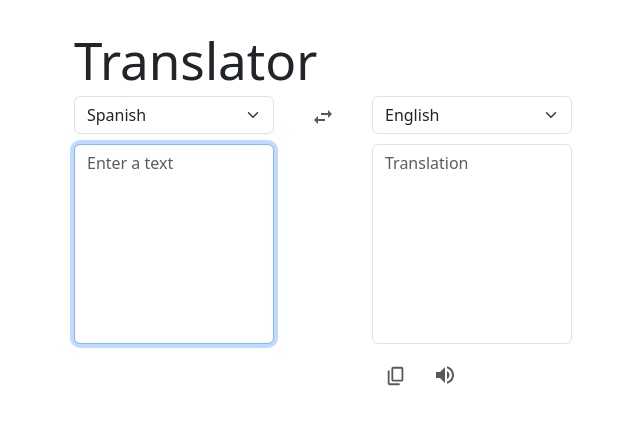
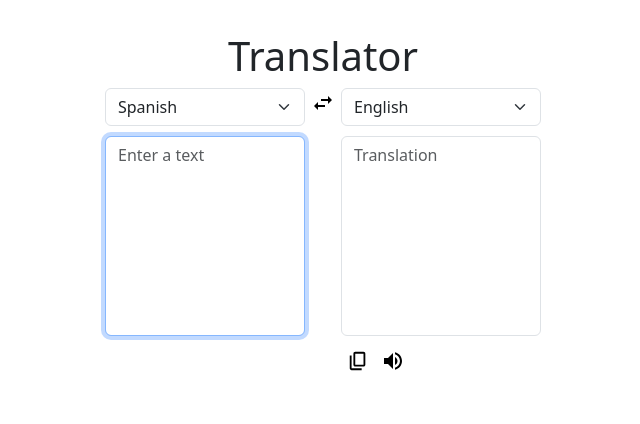
Before and after one commit to elialcodes/translator, a React (Vite) app: page / in a window 1280 px wide. Shown: the top 424 px of the page, without its empty margins (317-957 px from the left). Built offline with nearby package versions, Linux system fonts and the light colour scheme.

Commit message:
fix: app component without react bootstrap

```diff
--- a/src/App.css
+++ b/src/App.css
@@ -12,3 +12,23 @@
   padding: 5px;
   border-radius: 5px;
 } */
+
+h1 {
+  font-size: 3.2em;
+  line-height: 1.1;
+  text-align: center;
+  margin-bottom: 50px;
+}
+
+.container {
+  display: flex;
+}
+
+.button-icon {
+  background-color: transparent;
+  border: none;
+}
+
+.copied-text {
+  background-color: lightskyblue;
+}
--- a/src/App.tsx
+++ b/src/App.tsx
@@ -1,5 +1,4 @@
 import './App.css';
-import { Container, Row, Col, Button } from 'react-bootstrap';
 import 'bootstrap/dist/css/bootstrap.min.css';
 import { useEffect, useState } from 'react';
 import { useStore } from './hooks/useStore';
@@ -73,36 +72,36 @@ function App() {
   };
 
   return (
-    <Container>
+    <>
       <h1>Translator</h1>
-      <Row>
-        <Col>
+      <div className="container">
+        <div>
           <LanguageSelector
             type="from"
             value={fromLanguage}
             onChange={setFromLanguage}
           />
           <TextArea type="from" value={fromText} onChange={setFromText} />
-        </Col>
-        <Col>
-          <Button
-            variant="link"
+        </div>
+        <div>
+          <button
+            className="button-icon"
             // si el lenguaje de partida es "auto", el botón está desabilitado
             disabled={fromLanguage === AUTO_LANGUAGE}
             onClick={interchangeLanguage}
           >
             <ArrowsIcon />
-          </Button>
-        </Col>
-        <Col>
+          </button>
+        </div>
+        <div>
           <LanguageSelector
             type="to"
             value={toLanguage}
             onChange={setToLanguage}
           />
           <TextArea type="to" loading={loading} value={result} readOnly />
-          <Button
-            variant="link"
+          <button
+            className="button-icon"
             style={{
               marginTop: '10px',
             }}
@@ -110,25 +109,22 @@ function App() {
             onClick={handleClipBoard}
           >
             <ClipboardIcon />
-          </Button>
-          <Button
-            variant="link"
-            style={{
-              marginTop: '10px',
-            }}
+          </button>
+          <button
+            className="button-icon"
             disabled={result === ''}
             onClick={handleSpeak}
           >
             <SpeakerIcon />
-          </Button>
+          </button>
           {copied && (
-            <Button variant="primary" style={{ marginLeft: '10px' }}>
+            <span className="copied-text" style={{ marginLeft: '10px' }}>
               Copied text
-            </Button>
+            </span>
           )}
-        </Col>
-      </Row>
-    </Container>
+        </div>
+      </div>
+    </>
   );
 }
 
--- a/src/index.css
+++ b/src/index.css
@@ -19,8 +19,3 @@ body {
   min-width: 320px;
   min-height: 100vh;
 }
-
-h1 {
-  font-size: 3.2em;
-  line-height: 1.1;
-}
```
